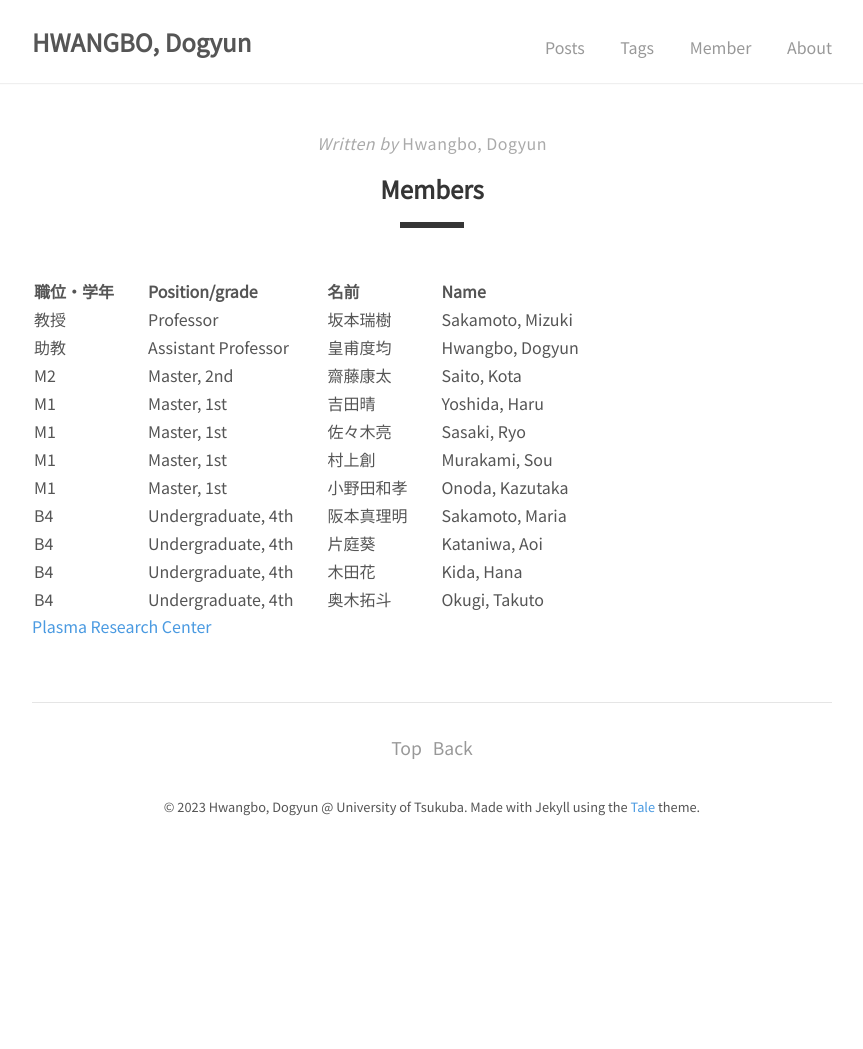
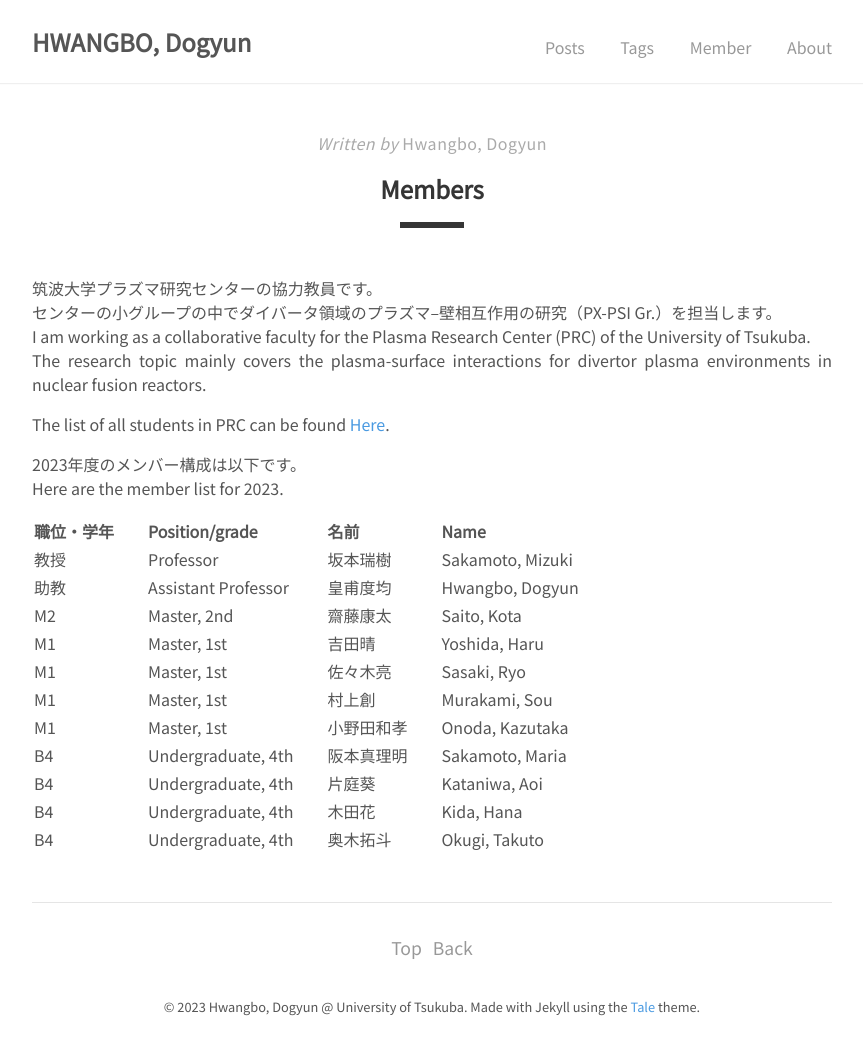
Before and after one commit to dombegi/dombegi.github.io.old, a Jekyll site: the page built from _pages/member.md, in a window 1280 px wide. Shown: the whole page, without its empty margins (208-1071 px from the left). Built offline with Jekyll 4.4.1, drawn with Linux system fonts in a browser that asks for light colours; before the commit the page ends 900 px from its top, so only the background shows below that.

Commit message:
renewal4

```diff
--- a/_pages/member.md
+++ b/_pages/member.md
@@ -3,6 +3,16 @@ layout: post
 title: "Members"
 permalink: /member
 ---
+
+筑波大学プラズマ研究センターの協力教員です。
+センターの小グループの中でダイバータ領域のプラズマ--壁相互作用の研究（PX-PSI Gr.）を担当します。
+I am working as a collaborative faculty for the Plasma Research Center (PRC) of the University of Tsukuba.
+The research topic mainly covers the plasma-surface interactions for divertor plasma environments in nuclear fusion reactors.
+
+The list of all students in PRC can be found [Here](https://www.prc.tsukuba.ac.jp/ja/%e5%ad%a6%e7%94%9f/){:target="_blank"}.
+
+2023年度のメンバー構成は以下です。
+Here are the member list for 2023.
 
 |職位・学年|Position/grade|名前|Name|
 |:---|:---|:---|:---|
```
Also changed, not shown: other parts of _pages/member.md (+0 -3 lines).
